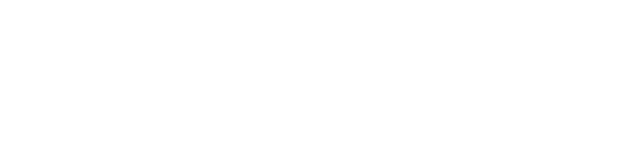
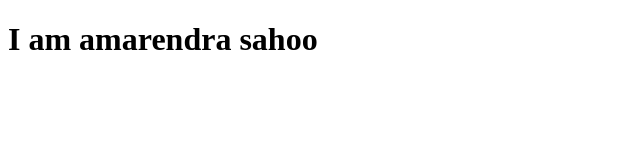
Before and after one commit to Amarendra-sahoo-mca/Projects, a plain HTML site: page index.html in a window 1280 px wide. Shown: the whole page, without its empty margins (0-640 px from the left). Drawn offline with Linux system fonts and the light colour scheme.

Commit message:
edit on html file

```diff
--- a/index.html
+++ b/index.html
@@ -6,6 +6,6 @@
     <title>Document</title>
 </head>
 <body>
-
+    <h1>I am amarendra sahoo</h1>
 </body>
 </html>
```
